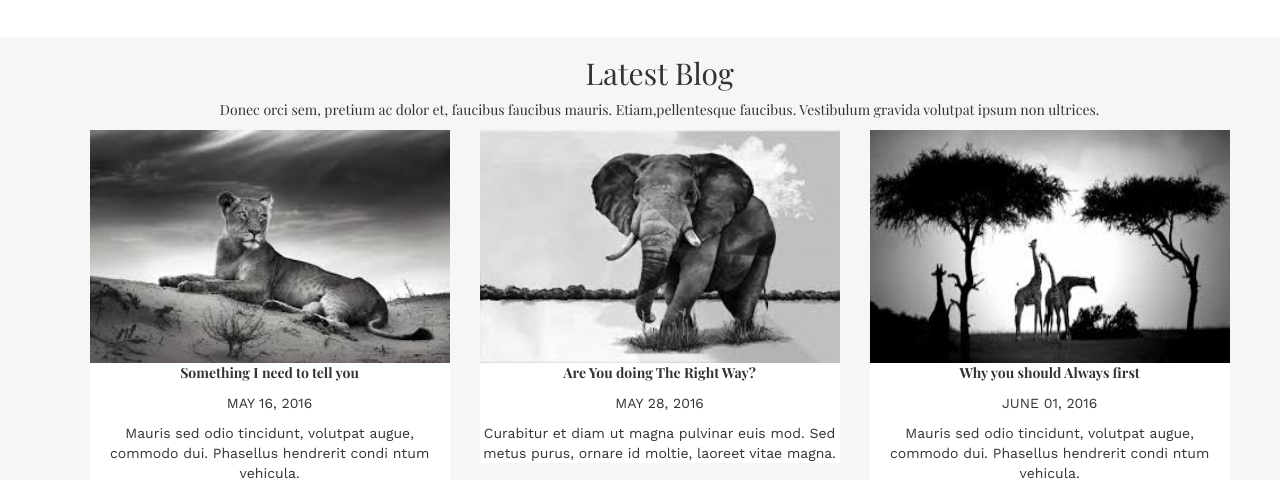
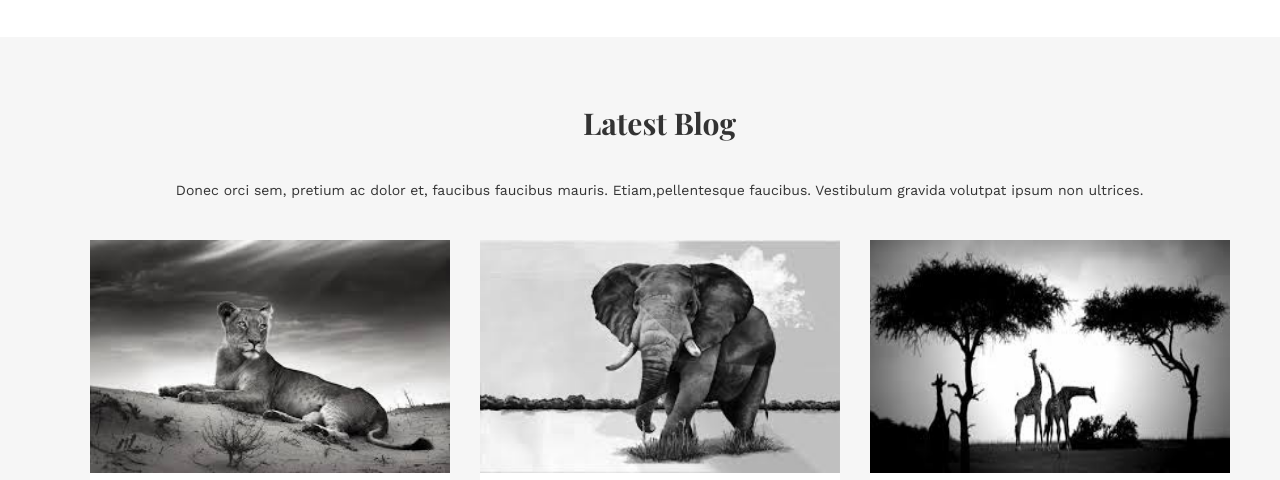
Before and after one commit to Fsimmet2/bootstrap, a plain HTML site: page indexf.html in a window 1280 px wide. Shown: the part 487-967 px from the top of the page. Drawn offline with nearby package versions, Linux system fonts and the light colour scheme.

Commit message:
radius btn

```diff
--- a/css/stylef.css
+++ b/css/stylef.css
@@ -37,6 +37,12 @@ textarea.form-control {
 
 .bg {
 	background-color: white;
+	padding: 10px
+}
+
+.blog {
+	padding-top: 50px;
+	padding-bottom: 50px;
 }
 
 .bold {
@@ -51,6 +57,7 @@ textarea.form-control {
 	background-color: #2A2A2A;
 	color: white;
 	height: 50px;
+	border-radius: 0;
 }
 
 .clients {
@@ -100,6 +107,20 @@ textarea.form-control {
 	font-family: 'Work Sans';
 }
 
+.plb {
+	padding-bottom: 30px;
+	font-family: 'Playfair Display';
+	font-weight: bold;
+}
+
+.plb2 {
+	font-family: 'Work Sans';
+	padding-bottom: 30px;
+}
+
+.qt {
+	font-family: 'Playfair Display';
+}
 .test {
 	background-image: url('../images/focitation.png');
 	color: white;
@@ -110,7 +131,9 @@ textarea.form-control {
 	font-family: 'Work Sans';
 }
 .ti {
+	padding-top: 30px;
 	font-family: 'Playfair Display';
+	font-size: 1.3em;
 	font-weight: bold;
 }
 
--- a/indexf.html
+++ b/indexf.html
@@ -17,7 +17,7 @@
 <!-- Section Testimonials -->
 	<section class="container-fluid test">
 		<div class="container">
-			<q>Outstanding job and exceeded all expectations. It was a pleasure to work with them on a sizable first project and am looking forward to start the next one asap.</q>
+			<q class="qt">Outstanding job and exceeded all expectations. It was a pleasure to work with them on a sizable first project and am looking forward to start the next one asap.</q>
 			<cite>Michael Hopkins</cite>
 		</div>
 	</section>
@@ -38,8 +38,8 @@
 		<div class="container row text-center">
 
 				<div class="col-md-12">
-					<h2> Latest Blog </h2>
-					<p >Donec orci sem, pretium ac dolor et, faucibus faucibus mauris. Etiam,pellentesque faucibus. Vestibulum gravida volutpat ipsum non ultrices.</p>
+					<h2 class="plb"> Latest Blog </h2>
+					<p class="plb2">Donec orci sem, pretium ac dolor et, faucibus faucibus mauris. Etiam,pellentesque faucibus. Vestibulum gravida volutpat ipsum non ultrices.</p>
 				</div>
 			<div class="row">
 				<div class="col-md-4">
```
